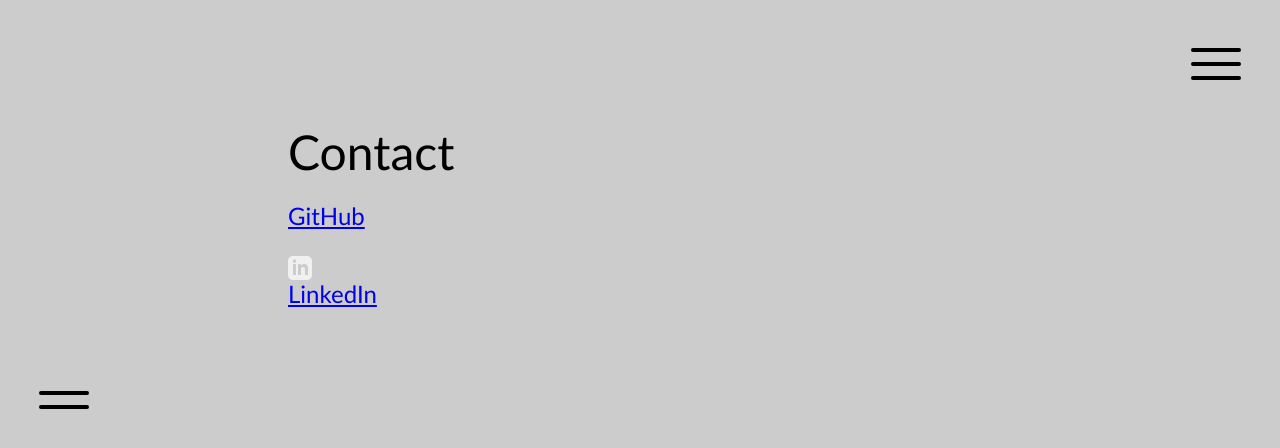
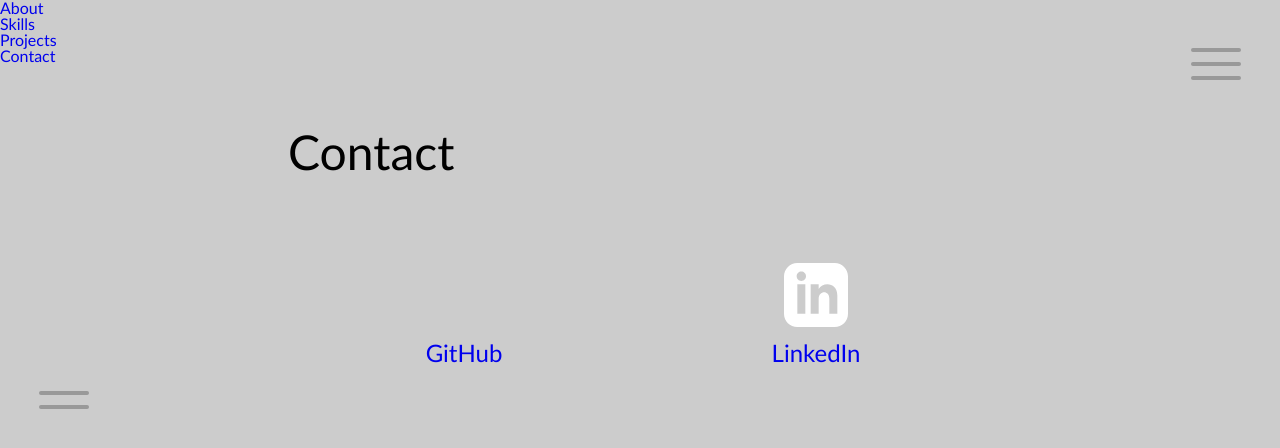
Before and after one commit to Tommydreamer57/react-portfolio-1, a React (Create React App) app: page /contact in a window 1280 px wide. Shown: the top 448 px of the page. Built offline with nearby package versions, Linux system fonts and the light colour scheme; some icons are missing.

Commit message:
more styles

```diff
--- a/src/App.css
+++ b/src/App.css
@@ -10,8 +10,15 @@ body,
     margin: 0;
     padding: 0;
     background: #CCC;
+    font-family: calibri;
+}
+
+* {
+    /* border: 1px solid black !important; */
+}
+
+a {
     text-decoration: none;
-    font-family: calibri;
 }
 
 ::-webkit-scrollbar {
@@ -77,30 +84,3 @@ p {
     left: 200vw;
     overflow: hidden;
 }
-
-/* MENU */
-
-#Menu {
-    position: fixed;
-    right: 0;
-    left: 0;
-    width: 100vw;
-    height: 100vh;
-    display: flex;
-    flex-direction: column;
-    justify-content: center;
-    align-items: stretch;
-    background: #CCC;
-    transition: top 0.3s cubic-bezier(0.65, 0.15, 0, 1);
-    z-index: 2;
-}
-
-.closed {
-    position: fixed;
-    top: -100vh;
-}
-
-.open {
-    position: fixed;
-    top: 0;
-}
--- a/src/components/Buttons/Buttons.css
+++ b/src/components/Buttons/Buttons.css
@@ -16,19 +16,51 @@
     z-index: 3;
 }
 
-#MenuButton .arrow {
+#MenuButton:hover {
+    cursor: pointer;
+}
+
+.open-menu .arrow {
     margin: 5px;
 }
 
-#MenuButton:hover {
-    cursor: pointer;
+.open-menu:hover .arrow {
+    margin: 7.5px;
+}
+
+.close-menu .arrow {
+    margin: -2px;
+    width: 65px;
+}
+
+.close-menu #menu-one, .close-menu #menu-three {
+    transform: rotate(-135deg);
+    opacity: 0.125;
+}
+
+.close-menu #menu-two {
+    transform: rotate(135deg);
+}
+
+#MenuButton .arrow {
+    transition: margin 0.6s cubic-bezier(.65,.15,0,1), transform 0.8s cubic-bezier(.65,.15,0,1), opacity 0.6s, width 0.6s cubic-bezier(.65,.15,0,1);
+}
+
+.close-menu:hover #menu-one, .close-menu:hover #menu-three {
+    transform: rotate(-125deg);
+}
+
+.close-menu:hover #menu-two {
+    transform: rotate(125deg);
 }
 
 .arrow {
     width: 50px;
     height: 4px;
     background: black;
+    opacity: 0.25;
     border-radius: 3px;
+    transition: margin 0.4s, transform 0.4s;
 }
 
 .nav-button {
@@ -53,13 +85,6 @@
 
 .arrow-wrapper .arrow {
     margin: 5px;
-    transition: margin 0.4s, transform 0.4s;
-}
-
-#right-one, #left-two {
-}
-
-#left-one, #right-two {
 }
 
 .nav-button:hover #left-one, .nav-button:hover #right-two {
--- a/src/components/Buttons/Buttons.js
+++ b/src/components/Buttons/Buttons.js
@@ -33,7 +33,7 @@ function Buttons(props) {
     return (
         <div id="Buttons">
 
-            <div id="MenuButton" onClick={props.toggleMenu} >
+            <div id="MenuButton" className={props.open ? 'close-menu' : 'open-menu'} onClick={props.toggleMenu} >
                 <div id="menu-one" className="arrow" />
                 <div id="menu-two" className="arrow" />
                 <div id="menu-three" className="arrow" />
@@ -52,7 +52,7 @@ function Buttons(props) {
             </Link>
 
             <Link
-                to={next}
+                to={next || "/contact"}
                 id="RightButton"
                 className={props.current !== "contact" ? 'nav-button' : 'nav-button right-away'}
             >
--- a/src/components/View.js
+++ b/src/components/View.js
@@ -47,8 +47,16 @@ class View extends Component {
                         <Contact />
                     </div>
                 </div>
-                <Buttons current={current} toggleMenu={this.toggleMenu} />
-                <Menu current={current} open={this.state.open} toggleMenu={this.toggleMenu} />
+                <Buttons
+                    current={current}
+                    open={this.state.open}
+                    toggleMenu={this.toggleMenu}
+                />
+                <Menu
+                    current={current}
+                    open={this.state.open}
+                    toggleMenu={this.toggleMenu}
+                />
             </div>
         )
     }
--- /dev/null
+++ b/src/components/views/Contact/Contact.css
@@ -0,0 +1,23 @@
+.links {
+    display: flex;
+    justify-content: space-around;
+    align-items: center;
+    margin: 4rem 0;
+}
+
+.link {
+    display: flex;
+    flex-direction: column;
+    justify-content: space-around;
+    align-items: center;
+    height: 9rem;
+    width: 5rem;
+    margin: 1rem;
+}
+
+.link i, .link img {
+    font-size: 4.25rem;
+    height: 4rem;
+    color: white;
+    /* svg fill color located in svg file */
+}
--- a/src/components/views/Contact/Contact.js
+++ b/src/components/views/Contact/Contact.js
@@ -1,11 +1,12 @@
 import React, { Component } from 'react';
 import bio from '../../../bio';
+import './Contact.css';
 
 let i = 300
 
 function Link(link) {
     return (
-        <a key={i++} href={link.link} className="Link">
+        <a key={i++} href={link.link} className="link">
             {
                 link.icon ?
                     <i className={link.icon} />
```
Also changed, not shown: src/components/Menu/Menu.css (added), src/components/assets/iconmonstr-linkedin-3.svg.
